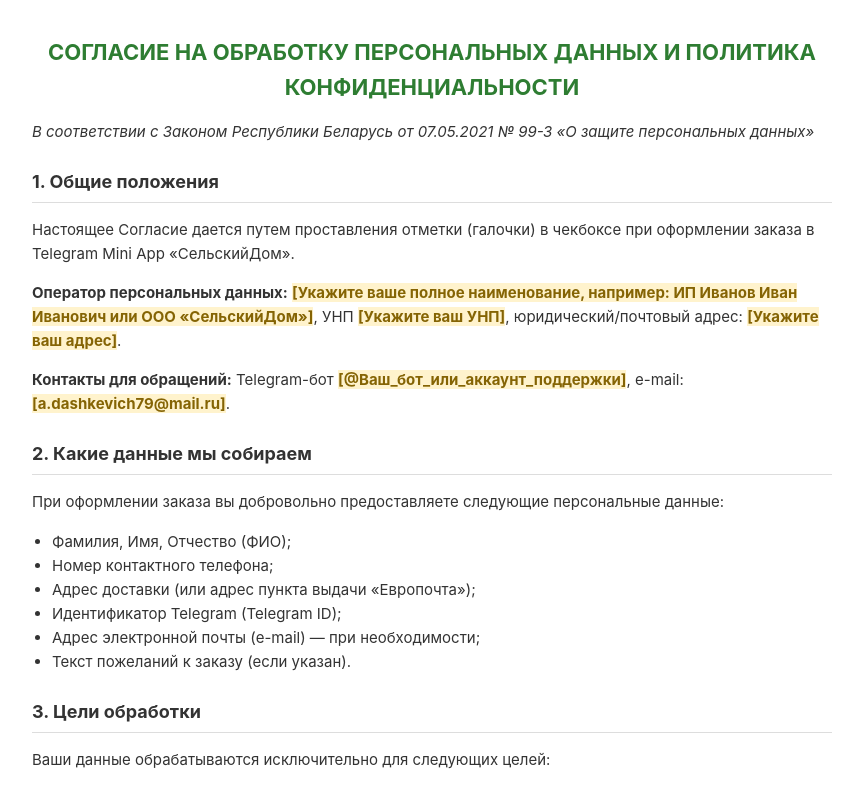
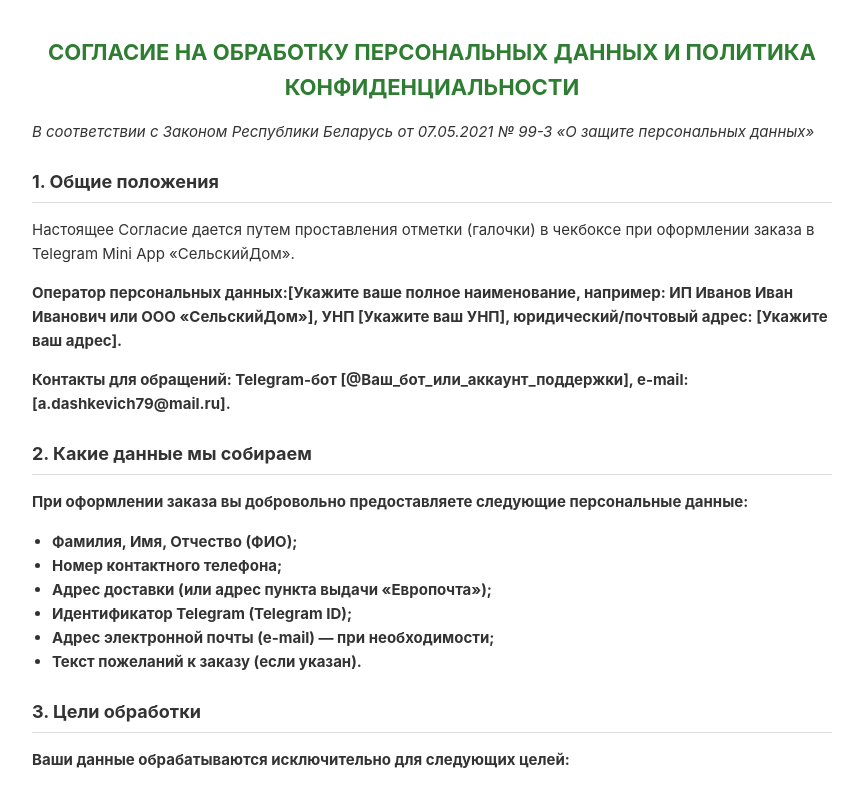
Before and after one commit to Genyaa515/seldom-landing, a plain HTML site: page privacy.html in a window 1280 px wide. Shown: the top 785 px of the page, without its empty margins (208-1071 px from the left). Drawn offline with Linux system fonts and the light colour scheme.

Commit message:
Update privacy.html

```diff
--- a/privacy.html
+++ b/privacy.html
@@ -20,8 +20,8 @@
 
   <h2>1. Общие положения</h2>
   <p>Настоящее Согласие дается путем проставления отметки (галочки) в чекбоксе при оформлении заказа в Telegram Mini App «СельскийДом».</p>
-  <p><strong>Оператор персональных данных:</strong> <span class="placeholder">[Укажите ваше полное наименование, например: ИП Иванов Иван Иванович или ООО «СельскийДом»]</span>, УНП <span class="placeholder">[Укажите ваш УНП]</span>, юридический/почтовый адрес: <span class="placeholder">[Укажите ваш адрес]</span>.</p>
-  <p><strong>Контакты для обращений:</strong> Telegram-бот <span class="placeholder">[@Ваш_бот_или_аккаунт_поддержки]</span>, e-mail: <span class="placeholder">[a.dashkevich79@mail.ru]</span>.</p>
+  <p><strong>Оператор персональных данных:[Укажите ваше полное наименование, например: ИП Иванов Иван Иванович или ООО «СельскийДом»], УНП [Укажите ваш УНП], юридический/почтовый адрес: [Укажите ваш адрес].</p>
+  <p><strong>Контакты для обращений:</strong> Telegram-бот [@Ваш_бот_или_аккаунт_поддержки], e-mail: [a.dashkevich79@mail.ru].</p>
 
   <h2>2. Какие данные мы собираем</h2>
   <p>При оформлении заказа вы добровольно предоставляете следующие персональные данные:</p>
```
